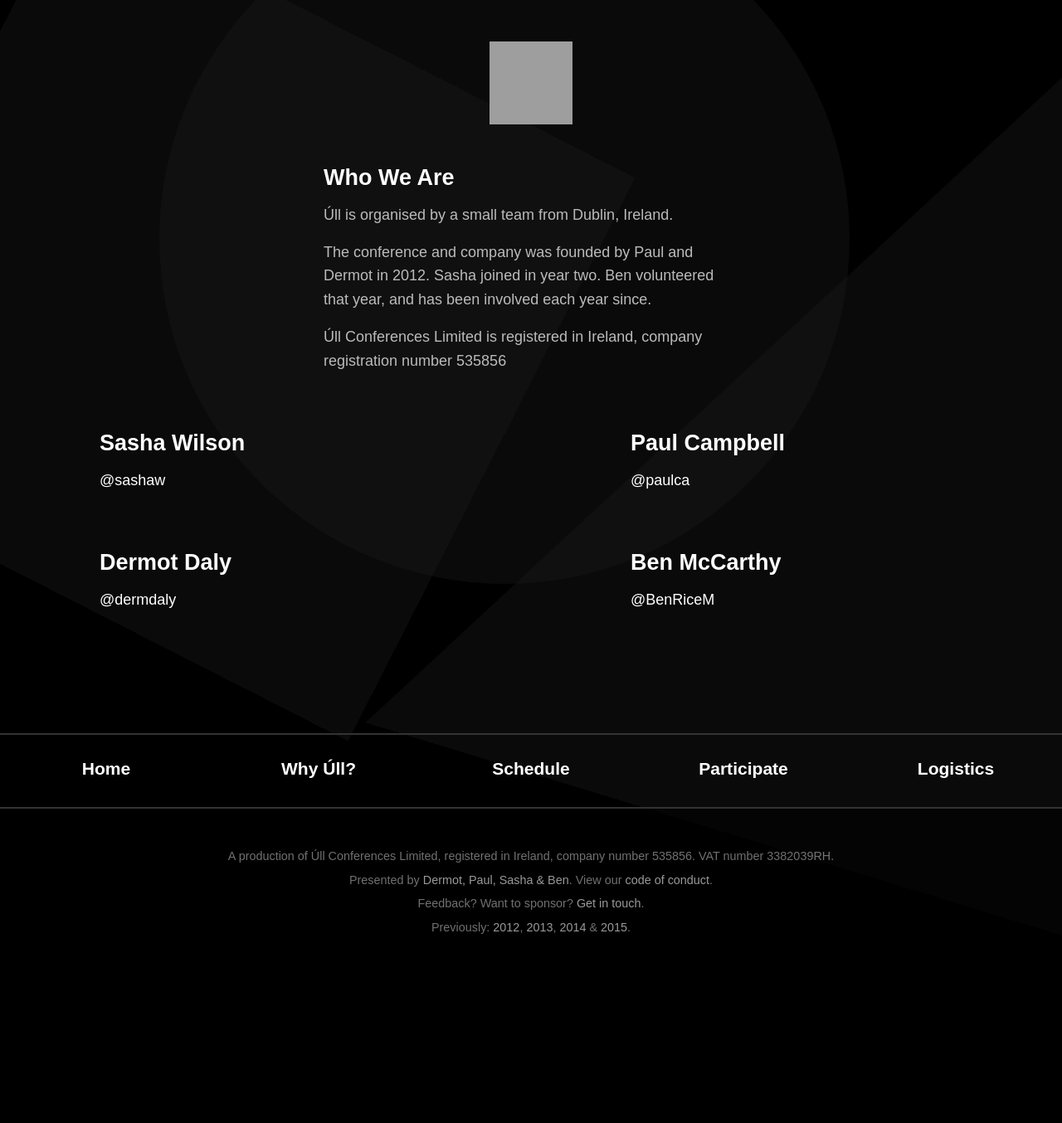
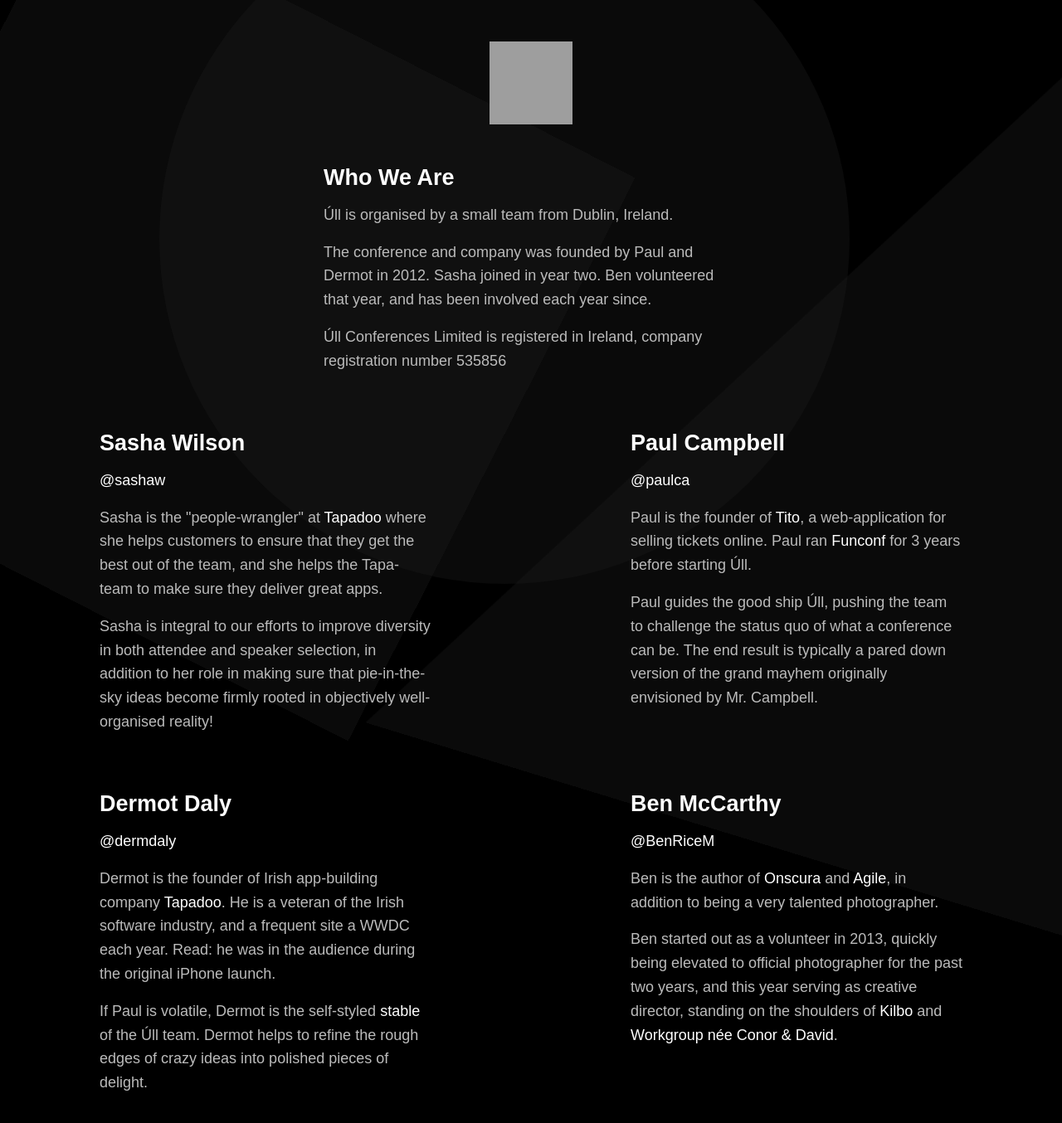
Before and after one commit to ullconf/2016, a Jekyll site: the page built from who-we-are.html, in a window 1280 px wide and 1400 px high. Shown: the top 1354 px of the window at 83% size. Built offline with Jekyll 4.4.1, drawn with Linux system fonts in a browser that asks for light colours; a script that is not in the unit is left out; grey boxes are pictures that could not be loaded.

Commit message:
add bios

```diff
--- a/who-we-are.html
+++ b/who-we-are.html
@@ -40,6 +40,14 @@
       <p>
         <a href="https://twitter.com/sashaw">@sashaw</a>
       </p>
+
+      <p>
+        Sasha is the "people-wrangler" at <a href="http://tapadoo.com">Tapadoo</a> where she helps customers to ensure that they get the best out of the team, and she helps the Tapa-team to make sure they deliver great apps.
+      </p>
+
+      <p>
+        Sasha is integral to our efforts to improve diversity in both attendee and speaker selection, in addition to her role in making sure that pie-in-the-sky ideas become firmly rooted in objectively well-organised reality!
+      </p>
     </div>
 
     <div class="flexblock">
@@ -47,6 +55,14 @@
 
       <p>
         <a href="https://twitter.com/paulca">@paulca</a>
+      </p>
+
+      <p>
+        Paul is the founder of <a href="https://ti.to">Tito</a>, a web-application for selling tickets online. Paul ran <a href="http://funconf.com">Funconf</a> for 3 years before starting Úll.
+      </p>
+
+      <p>
+        Paul guides the good ship Úll, pushing the team to challenge the status quo of what a conference can be. The end result is typically a pared down version of the grand mayhem originally envisioned by Mr. Campbell.
       </p>
     </div>
 
@@ -56,6 +72,14 @@
       <p>
         <a href="https://twitter.com/dermdaly">@dermdaly</a>
       </p>
+
+      <p>
+        Dermot is the founder of Irish app-building company <a href="http://tapadoo.com">Tapadoo</a>. He is a veteran of the Irish software industry, and a frequent site a WWDC each year. Read: he was in the audience during the original iPhone launch.
+      </p>
+
+      <p>
+        If Paul is volatile, Dermot is the self-styled <a href="http://randsinrepose.com/archives/stables-and-volatiles/">stable</a> of the Úll team. Dermot helps to refine the rough edges of crazy ideas into polished pieces of delight.
+      </p>
     </div>
 
     <div class="flexblock">
@@ -64,6 +88,14 @@
       <p>
         <a href="https://twitter.com/BenRiceM">@BenRiceM</a>
       </p>
+
+      <p>
+        Ben is the author of <a href="http://benricemccarthy.com/development/obscura.html">Onscura</a> and <a href="http://benricemccarthy.com/development/agile.html">Agile</a>, in addition to being a very talented photographer.
+      </p>
+
+      <p>
+        Ben started out as a volunteer in 2013, quickly being elevated to official photographer for the past two years, and this year serving as creative director, standing on the shoulders of <a href="https://twitter.com/kilmc">Kilbo</a> and <a href="http://workgroup.ie/">Workgroup née Conor &amp; David</a>.
+      </p>
     </div>
   </div>
 
```
